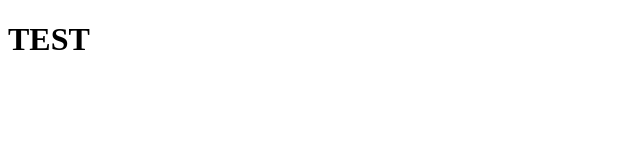
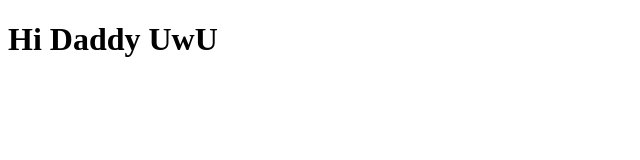
Before and after one commit to alyphobia/loosepetals, a plain HTML site: page index.html in a window 1280 px wide. Shown: the whole page, without its empty margins (0-640 px from the left). Drawn offline with Linux system fonts and the light colour scheme.

Commit message:
create index.html file

```diff
--- a/index.html
+++ b/index.html
@@ -6,6 +6,6 @@
     <title>Document</title>
 </head>
 <body>
-    <h1>TEST</h1>
+    <h1>Hi Daddy UwU</h1>
 </body>
 </html>
```
